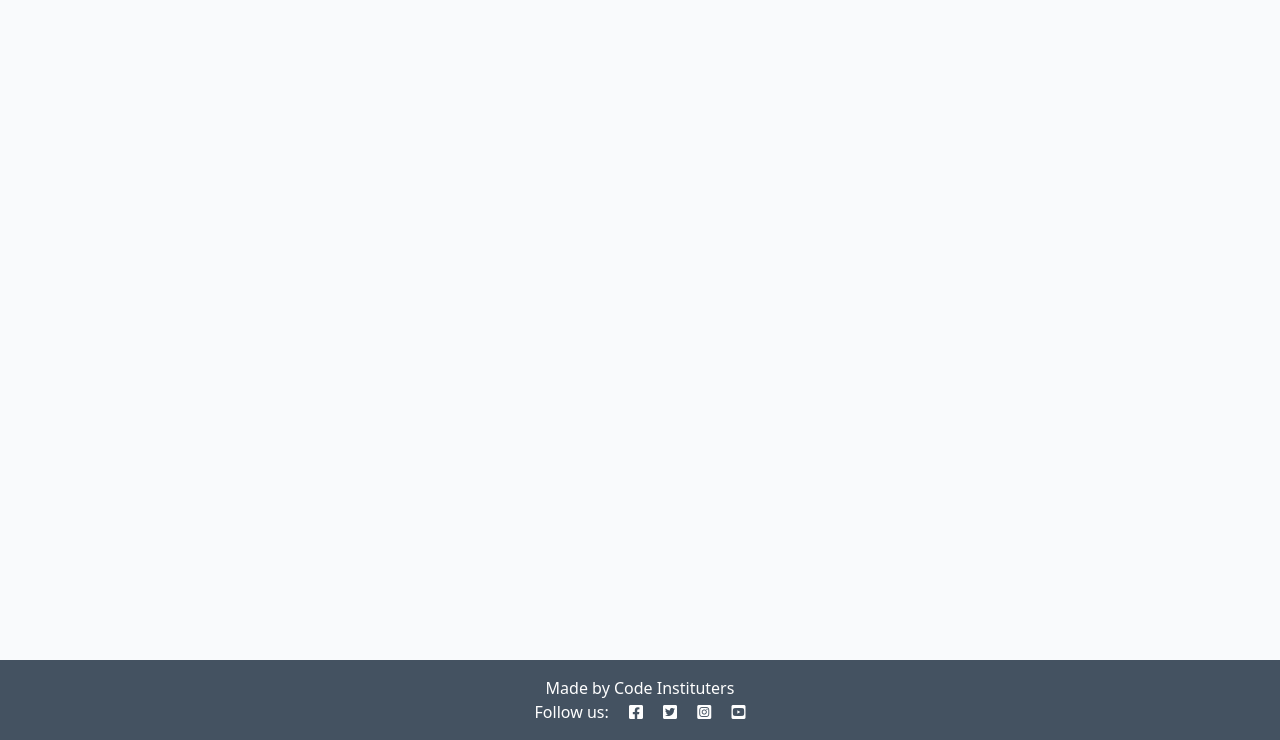
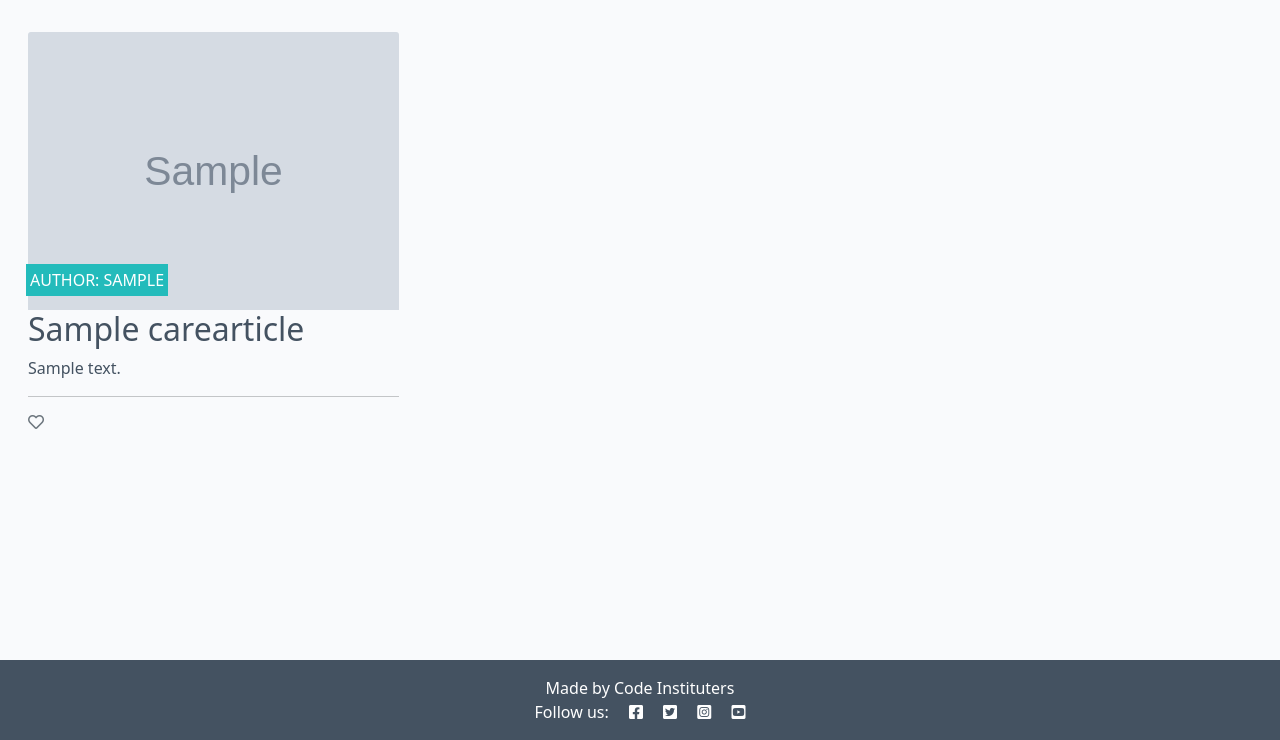
Before and after one commit to RozWelch/carehub, a Django app: page / in a window 1280 px wide. Shown: the part 60-800 px from the top of the page. Run offline with Django 3.2, Linux system fonts and the light colour scheme; tables that the repository leaves empty hold one stand-in row (values such as "Sample post"); grey boxes marked "Sample" are stand-in pictures.

Commit message:
Change variable to correct one in index.html

```diff
--- a/templates/index.html
+++ b/templates/index.html
@@ -8,27 +8,27 @@
         <!-- Care Articles Entries Column -->
         <div class="col-12 mt-3 left">
             <div class="row">
-                {% for article in article_list %}
+                {% for post in carearticle_list %}
                 <div class="col-md-4">
                     <div class="card mb-4">
                         <div class="card-body">
                             <div class="image-container">
-                                {% if "placeholder" in carearticle.article_image.url %}
+                                {% if "placeholder" in post.article_image.url %}
                                 <img class="card-img-top"
                                     src="https://codeinstitute.s3.amazonaws.com/fullstack/blog/default.jpg">
                                 {% else %}
                                 <img class="card-img-top" src=" {{ post.article_image }}">
                                 {% endif %}
                                 <div class="image-flash">
-                                    <p class="author">Author: {{ carearticle.article_author }}</p>
+                                    <p class="author">Author: {{ post.article_author }}</p>
                                 </div>
                             </div>
                             <a href="#" class="post-link">
-                                <h2 class="card-title">{{ carearticle.article_title }}</h2>
-                                <p class="card-text">{{ carearticle.article_excerpt }}</p>
+                                <h2 class="card-title">{{ post.article_title }}</h2>
+                                <p class="card-text">{{ post.article_excerpt }}</p>
                             </a>
                             <hr />
-                            <p class="card-text text-muted h6">{{ carearticle.created_on}} <i class="far fa-heart"></i>
+                            <p class="card-text text-muted h6">{{ carearticle.created_on }} <i class="far fa-heart"></i>
                                 {{ carearticle.helpful_ticks }}</p>
                         </div>
                     </div>
```
Also changed, not shown: adviceapp/views.py (line endings or trailing spaces).
